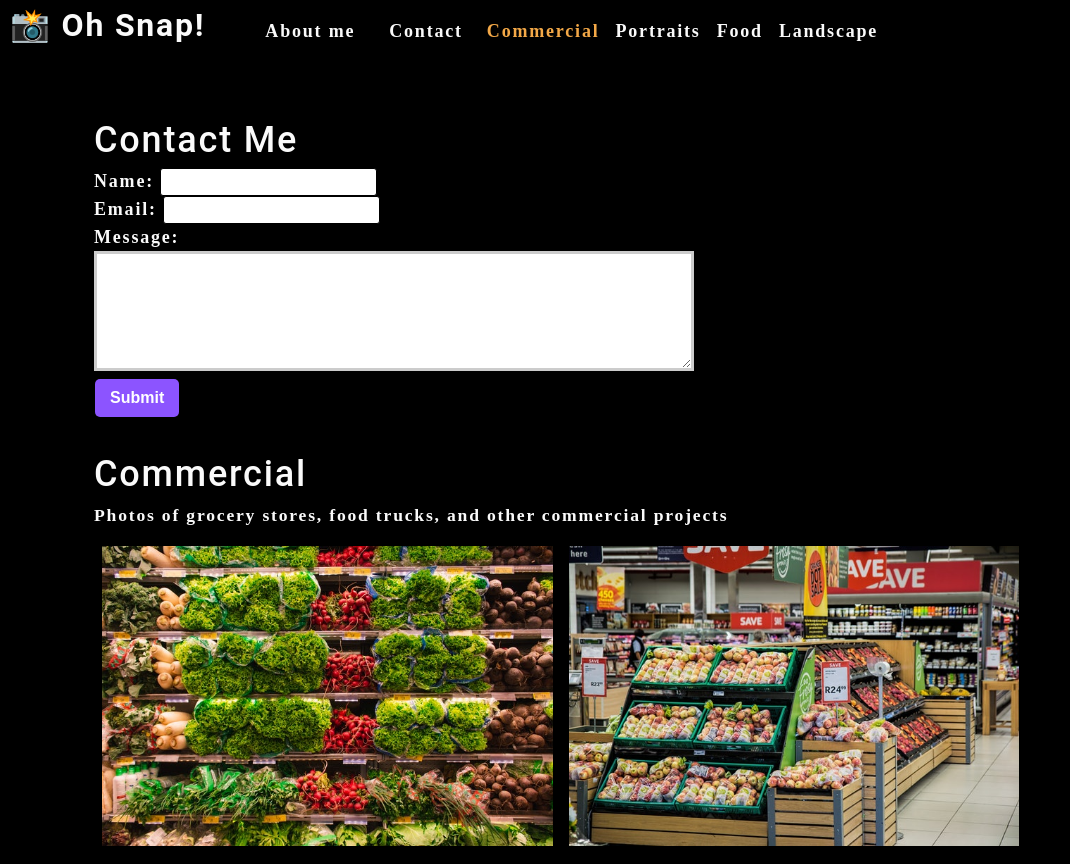
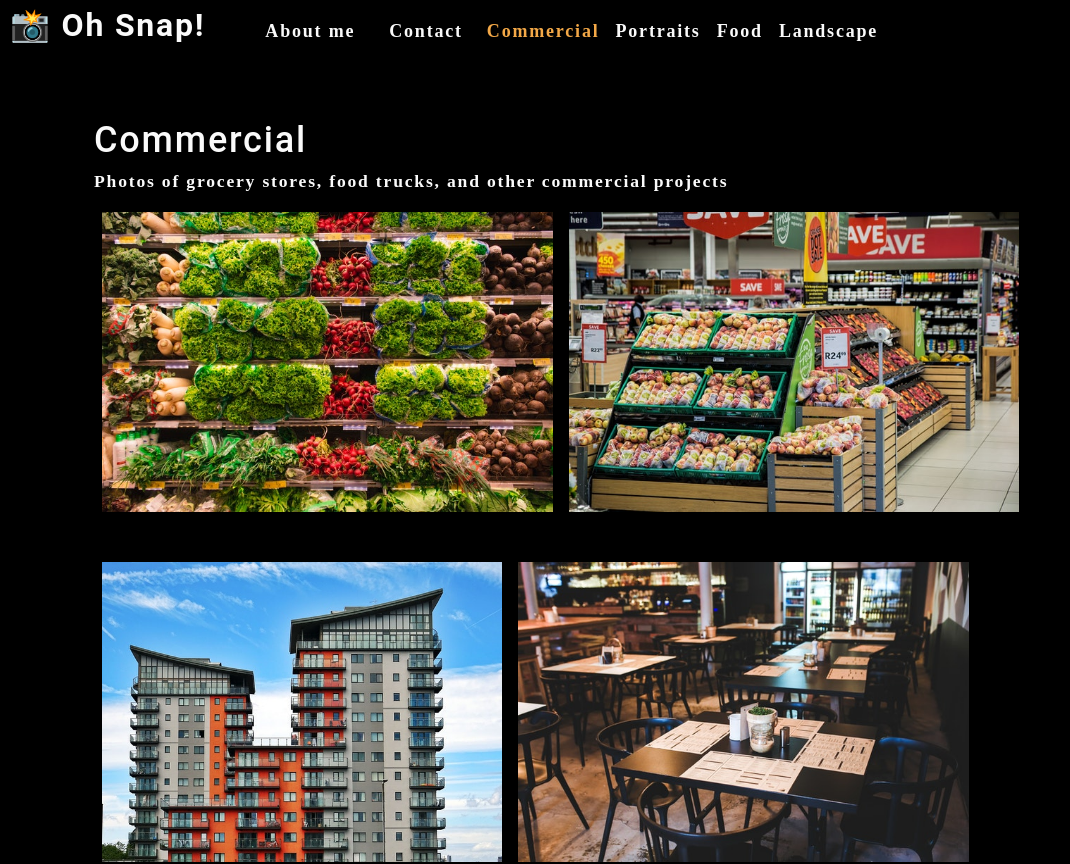
Before and after one commit to Arankin7/photo-port, a React (Create React App) app: page / in a window 1280 px wide. Shown: the top 864 px of the page, without its empty margins (0-1070 px from the left). Built offline with nearby package versions, Linux system fonts and the light colour scheme.

Commit message:
conditional rendering

```diff
--- a/src/App.js
+++ b/src/App.js
@@ -9,6 +9,8 @@
 import ContactForm from './components/Contact';
 
 function App() {
+
+  const [contactSelected, setContactSelected] = useState(false);
 
   const [categories] = useState([
     {
@@ -28,11 +30,19 @@
         categories={categories}
         setCurrentCategory={setCurrentCategory}
         currentCategory={currentCategory}
+        contactSelected={contactSelected}
+        setContactSelected={setContactSelected}
         ></Nav>
       <main>
-        <ContactForm></ContactForm>
-        <Gallery currentCategory={currentCategory}></Gallery>
-        <About></About>
+        {!contactSelected ? (
+          <>
+            <Gallery currentCategory={currentCategory}></Gallery>
+            <About></About>
+          </>
+        ) : (
+          <ContactForm></ContactForm>
+        )}
+
       </main>
     </div>
   );
--- a/src/components/Contact/index.js
+++ b/src/components/Contact/index.js
@@ -1,13 +1,38 @@
 import React, {useState} from "react";
+import  { validateEmail } from '../../utils/helpers';
+import { capitalizeFirstLetter } from '../../utils/helpers';
 
 function ContactForm() {
 
     const [formState, setFormState] = useState({name: '', email: '', message:''});
-
     const { name, email, message } = formState;
+    const [errorMessage, setErrorMessage] = useState('');
 
     function handleChange(e){
-        setFormState({...formState, [e.target.name]: e.target.value})
+        if (e.target.name === 'email'){
+            const isValid = validateEmail(e.target.value);
+            console.log(isValid);
+
+            // isValid conditional statement
+            if(!isValid){
+                setErrorMessage('Your email is invalid.');
+            }
+            else {
+                setErrorMessage('');
+            }
+        }
+        else {
+            if(!e.target.value.length){
+                setErrorMessage(`${e.target.name} is required.`);
+            }
+            else{
+                setErrorMessage('');
+            }
+        }
+
+        if(!errorMessage){
+            setFormState({...formState, [e.target.name]: e.target.value});
+        }
     }
 
     function handleSubmit(e){
@@ -21,18 +46,25 @@
             <form id="contact-form" onSubmit={handleSubmit}>
                 <div>
                     <label htmlFor="name">Name: </label>
-                    <input type="text" name="name" defaultValue={name} onChange={handleChange} />
+                    <input type="text" name="name" defaultValue={name} onBlur={handleChange} />
                 </div>
 
                 <div>
                     <label htmlFor="email">Email: </label>
-                    <input type="email" name="email" defaultValue={email} onChange={handleChange} />
+                    <input type="email" name="email" defaultValue={email} onBlur={handleChange} />
                 </div>
 
                 <div>
                     <label htmlFor="message">Message: </label>
-                    <textarea name="message" defaultValue={message} onChange={handleChange} rows="5" />
+                    <textarea name="message" defaultValue={message} onBlur={handleChange} rows="5" />
                 </div>
+
+                {/* error message */}
+                {errorMessage && (
+                    <div>
+                        <p className="error-text">{capitalizeFirstLetter(errorMessage)}</p>
+                    </div>
+                )}
 
                 <button type="submit">Submit</button>
             </form>
--- a/src/components/Nav/index.js
+++ b/src/components/Nav/index.js
@@ -6,6 +6,8 @@
     categories = [],
     setCurrentCategory,
     currentCategory,
+    contactSelected,
+    setContactSelected
   } = props;
 
   useEffect(() => {
@@ -22,23 +24,24 @@
       <nav>
         <ul className="flex-row">
           <li className="mx-2">
-            <a data-testid="about" href="#about">
+            <a data-testid="about" href="#about" onClick={() => setContactSelected(false)}>
               About me
             </a>
           </li>
-          <li className="mx-2">
-            <span>Contact</span>
+          <li className={`mx-2 ${contactSelected && 'navActive'}`}>
+            <span onClick={() => setContactSelected(true)}>Contact</span>
           </li>
           {categories.map((category) => (
             <li
               className={`mx-1 ${
-                currentCategory.name === category.name && 'navActive'
+                currentCategory.name === category.name && !contactSelected && 'navActive'
                 }`}
               key={category.name}
             >
               <span
                 onClick={() => {
                   setCurrentCategory(category)
+                  setContactSelected(false)
                 }}
               >
                 {capitalizeFirstLetter(category.name)}
```
